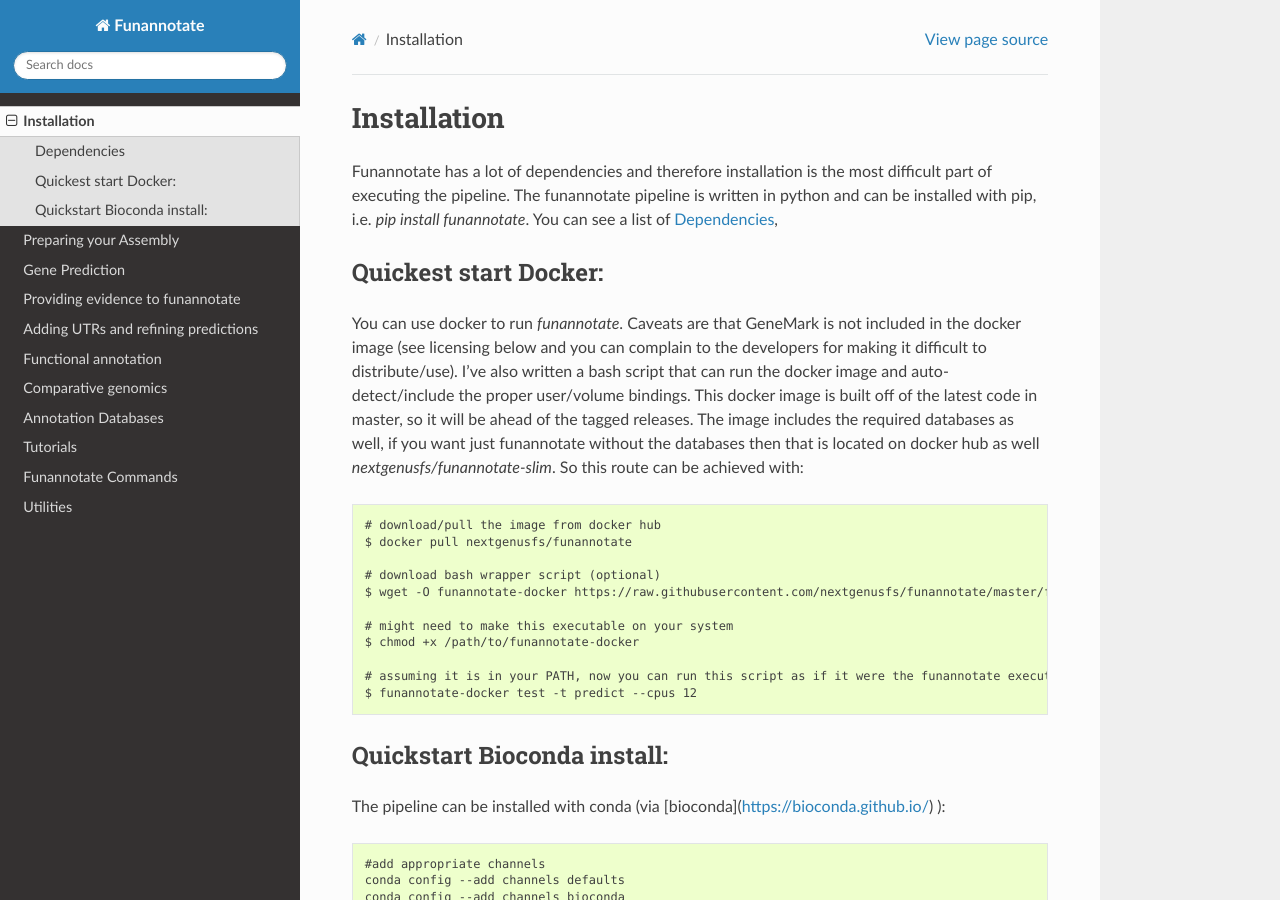
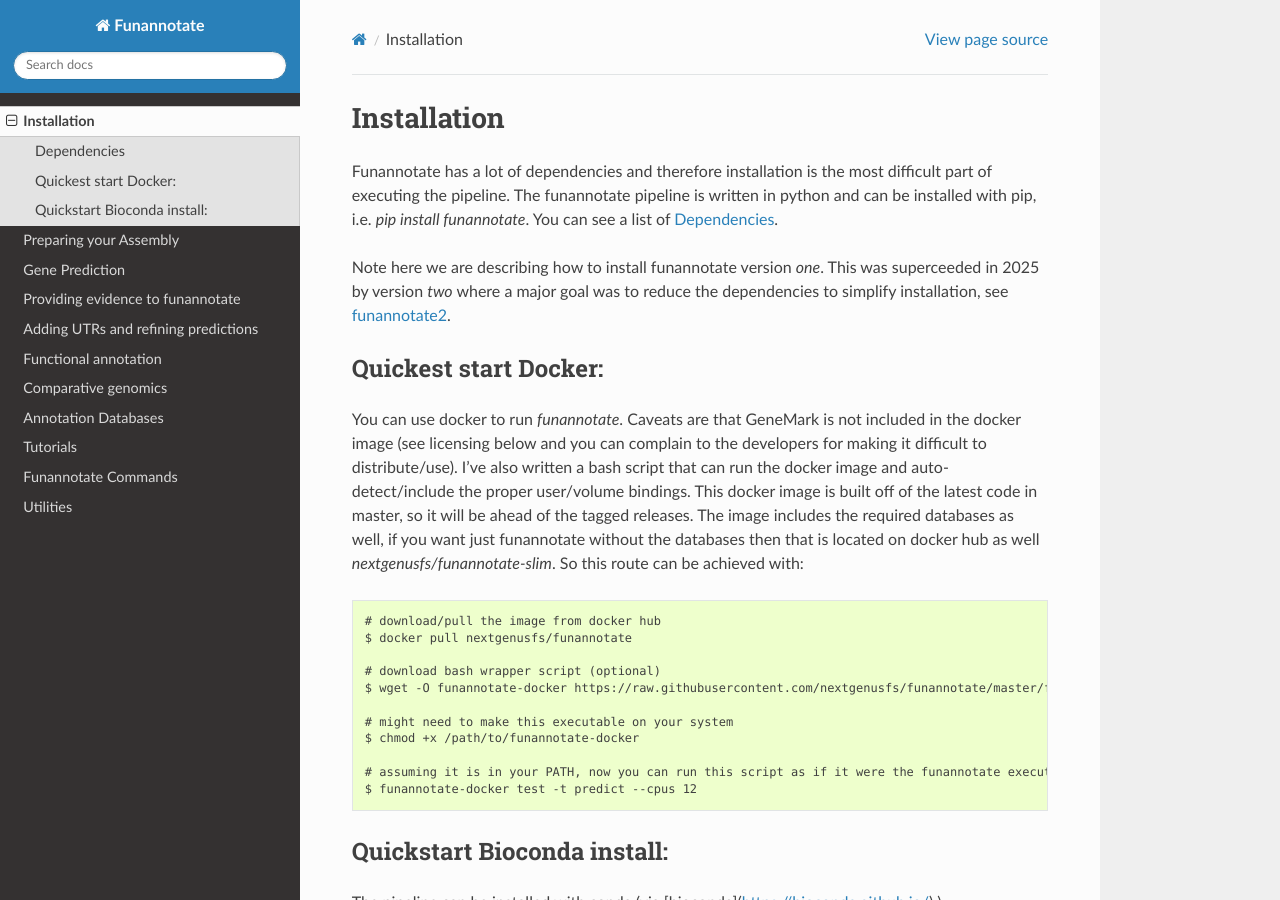
Before and after one commit to nextgenusfs/funannotate, a Sphinx documentation site: the page built from docs/install.rst, in a window 1280 px wide and 900 px high. Built offline with Sphinx 7.4.7 and the Read the Docs theme 3.1.0, drawn with Linux system fonts in a browser that asks for light colours.

Commit message:
Add pointer to f2 from main docs, install, and README

```diff
--- a/docs/index.rst
+++ b/docs/index.rst
@@ -26,7 +26,7 @@
 
 Funannotate is also a lightweight comparative genomics platform. Genomes that have had functional annotation added via the :code:`funannotate annotate` command can be run through the :code:`funannotate compare` script that outputs html based whole genome comparisons. The software can run orthologous clustering, construct whole-genome phylogenies, run Gene Ontology enrichment analysis, as well as calculate dN/dS ratios for orthologous clusters under positive selection.
 
-
+Here we are describing funannotate version *one*, which has been superceeded since 2025 by version *two*, see `funannotate2 <https://funannotate2.readthedocs.io/>`__.
 
 * :ref:`install`
 * :ref:`prepare`
--- a/docs/install.rst
+++ b/docs/install.rst
@@ -11,7 +11,9 @@
 
 Funannotate has a lot of dependencies and therefore installation is the most difficult part
 of executing the pipeline. The  funannotate pipeline is written in python and can be installed
-with pip, i.e. `pip install funannotate`.  You can see a list of :ref:`dependencies`,
+with pip, i.e. `pip install funannotate`.  You can see a list of :ref:`dependencies`.
+
+Note here we are describing how to install funannotate version *one*. This was superceeded in 2025 by version *two* where a major goal was to reduce the dependencies to simplify installation, see `funannotate2 <https://funannotate2.readthedocs.io/>`__.
 
 Quickest start Docker:
 ----------------------
```
Also changed, not shown: README.md (+1 -1 lines).
